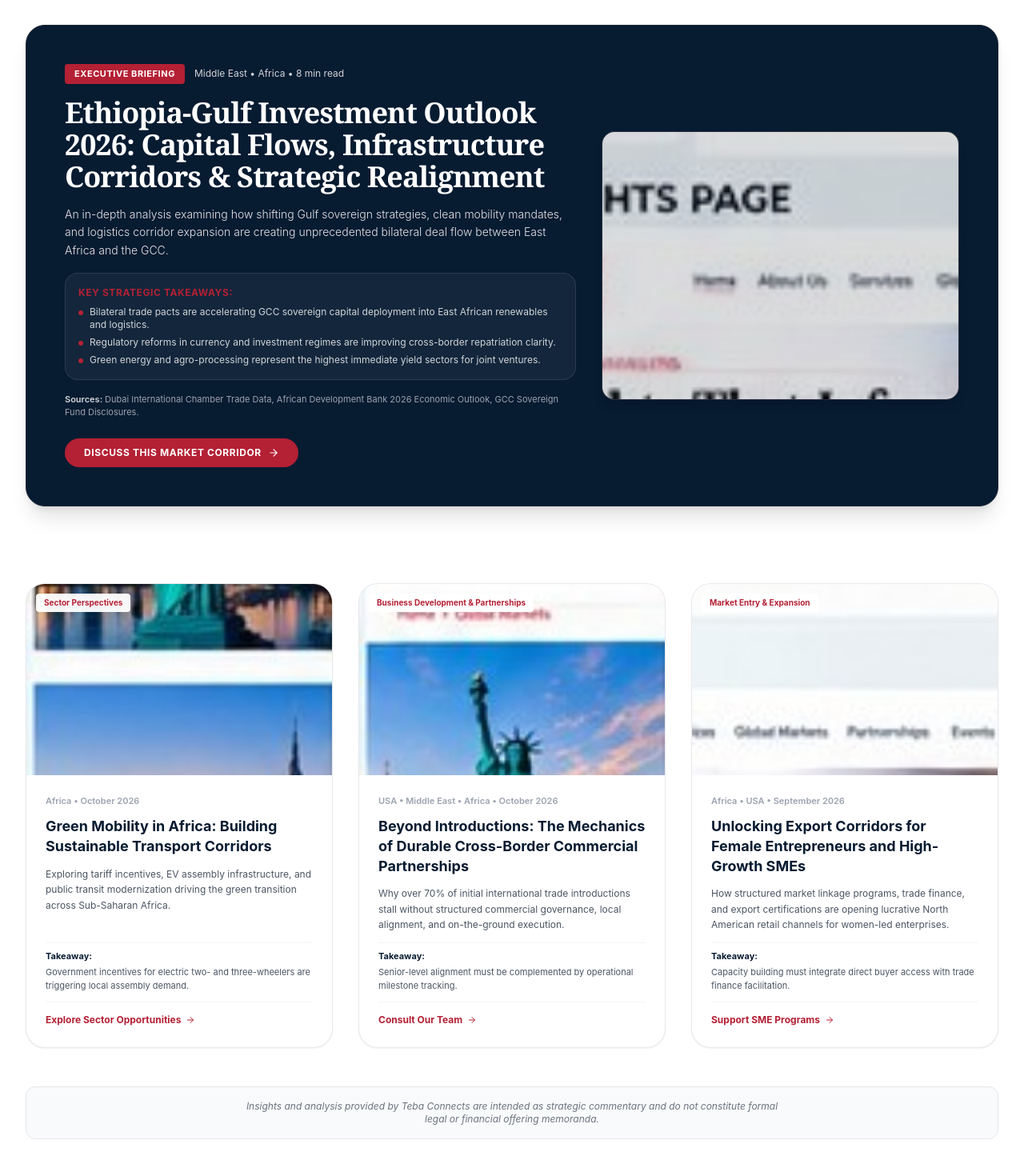
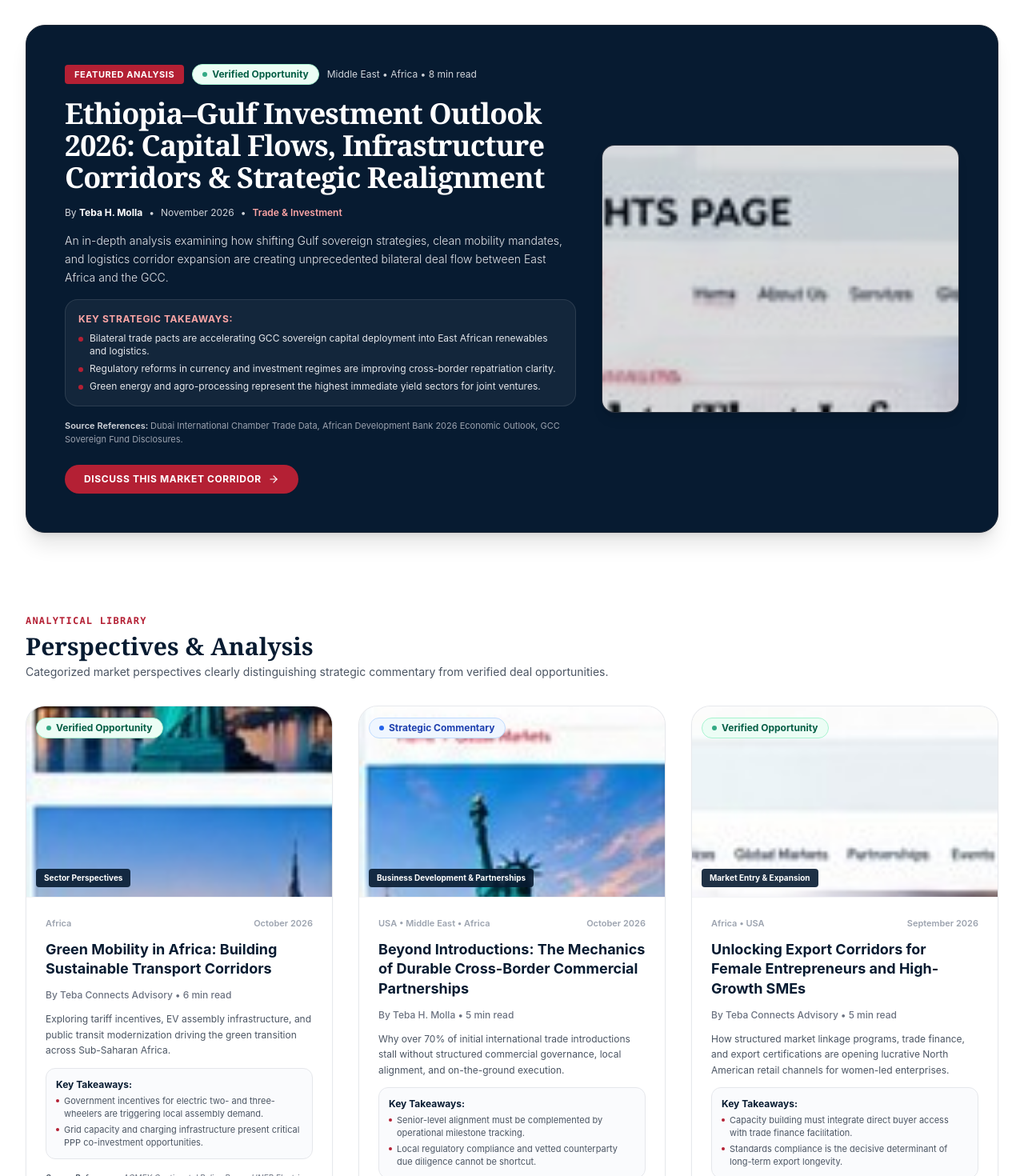
Before and after one commit to betty1927/tebaconnects, a Next.js app: page /insights in a window 1280 px wide. Shown: the part 940-2410 px from the top of the page at 80% size. Built offline with nearby package versions, Linux system fonts and the light colour scheme.

Commit message:
Update Page 7 Insights content, five categories, article fields with key takeaways, sources and commentary vs verified opportunity distinction per brief

```diff
--- a/app/insights/page.jsx
+++ b/app/insights/page.jsx
@@ -16,14 +16,32 @@ export default function InsightsPage() {
   const filteredArticles = articles.filter(art => {
     const matchesCat = activeCategory === 'All Insights' || art.category === activeCategory;
     const matchesSearch = art.title.toLowerCase().includes(searchQuery.toLowerCase()) ||
-                          art.excerpt.toLowerCase().includes(searchQuery.toLowerCase());
+                          art.excerpt.toLowerCase().includes(searchQuery.toLowerCase()) ||
+                          art.market.toLowerCase().includes(searchQuery.toLowerCase());
     return matchesCat && matchesSearch;
   });
+
+  const getTypeBadge = (type) => {
+    if (type === 'Verified Opportunity') {
+      return (
+        <span className="inline-flex items-center gap-1.5 px-3 py-1 rounded-full text-xs font-bold bg-emerald-50 text-emerald-800 border border-emerald-200 shadow-2xs">
+          <span className="w-1.5 h-1.5 rounded-full bg-emerald-600 animate-pulse" />
+          Verified Opportunity
+        </span>
+      );
+    }
+    return (
+      <span className="inline-flex items-center gap-1.5 px-3 py-1 rounded-full text-xs font-bold bg-blue-50 text-blue-800 border border-blue-200 shadow-2xs">
+        <span className="w-1.5 h-1.5 rounded-full bg-blue-600" />
+        Strategic Commentary
+      </span>
+    );
+  };
 
   return (
     <div className="space-y-16 sm:space-y-24 pb-16">
 
-      {/* 1. HERO */}
+      {/* 1. HERO SECTION */}
       <HeroSection
         kicker={hero.eyebrow}
         breadcrumbs={hero.breadcrumbs}
@@ -31,9 +49,9 @@ export default function InsightsPage() {
         titleRed={hero.headlineRed}
         description={hero.introduction}
         primaryCta={{ label: "Featured Briefing", href: "#featured" }}
-        secondaryCta={{ label: "Browse Articles", href: "#articles-grid" }}
-        image="/assets/insights-hero.jpg"
-        imageAlt="Teba Connects Market Intelligence"
+        secondaryCta={{ label: "Explore All Analysis", href: "#articles-grid" }}
+        image={hero.image}
+        imageAlt={hero.imageAlt}
       />
 
       {/* 2. CATEGORIES FILTER & SEARCH */}
@@ -61,7 +79,7 @@ export default function InsightsPage() {
               type="text"
               value={searchQuery}
               onChange={(e) => setSearchQuery(e.target.value)}
-              placeholder="Search intelligence..."
+              placeholder="Search intelligence & topics..."
               className="w-full pl-9 pr-4 py-2 text-xs rounded-full border border-gray-300 focus:outline-none focus:ring-2 focus:ring-[#B42034]/20 focus:border-[#B42034]"
             />
             <div className="absolute left-3 top-2.5 text-gray-400">
@@ -77,10 +95,11 @@ export default function InsightsPage() {
 
           <div className="grid grid-cols-1 lg:grid-cols-12 gap-8 items-center">
             <div className="lg:col-span-7 space-y-4">
-              <div className="flex items-center gap-3">
+              <div className="flex flex-wrap items-center gap-2.5">
                 <span className="px-3 py-1 text-[11px] font-bold uppercase tracking-wider bg-[#B42034] text-white rounded">
                   {featuredArticle.badge}
                 </span>
+                {getTypeBadge(featuredArticle.type)}
                 <span className="text-xs text-gray-300">
                   {featuredArticle.market} • {featuredArticle.readTime}
                 </span>
@@ -90,19 +109,27 @@ export default function InsightsPage() {
                 {featuredArticle.title}
               </h2>
 
+              <div className="flex items-center gap-2 text-xs text-gray-300">
+                <span>By <strong className="text-white">{featuredArticle.author}</strong></span>
+                <span>•</span>
+                <span>{featuredArticle.date}</span>
+                <span>•</span>
+                <span className="text-red-300 font-semibold">{featuredArticle.category}</span>
+              </div>
+
               <p className="text-sm text-gray-200 leading-relaxed font-light">
                 {featuredArticle.excerpt}
               </p>
 
               {/* Key Takeaways */}
               <div className="p-4 bg-white/5 rounded-2xl border border-white/10 space-y-2">
-                <span className="text-xs font-bold uppercase tracking-wider text-[#B42034] block">
+                <span className="text-xs font-bold uppercase tracking-wider text-red-300 block">
                   Key Strategic Takeaways:
                 </span>
                 <ul className="space-y-1.5">
                   {featuredArticle.keyTakeaways.map((takeaway, tIdx) => (
-                    <li key={tIdx} className="flex items-start gap-2 text-xs text-gray-300">
-                      <span className="w-1.5 h-1.5 rounded-full bg-[#B42034] mt-1.5 flex-shrink-0" />
+                    <li key={tIdx} className="flex items-start gap-2 text-xs text-gray-200">
+                      <span className="w-1.5 h-1.5 rounded-full bg-[#B42034] mt-1.5 shrink-0" />
                       <span>{takeaway}</span>
                     </li>
                   ))}
@@ -110,14 +137,14 @@ export default function InsightsPage() {
               </div>
 
               <div className="text-[11px] text-gray-400">
-                <span className="font-semibold text-gray-300">Sources: </span>
+                <span className="font-semibold text-gray-300">Source References: </span>
                 {featuredArticle.sourceReferences}
               </div>
 
               <div className="pt-2">
                 <Link
                   href={featuredArticle.slug}
-                  className="inline-flex items-center gap-2 px-6 py-2.5 text-xs font-bold uppercase tracking-wider text-white bg-[#B42034] hover:bg-[#931828] rounded-full transition-all"
+                  className="inline-flex items-center gap-2 px-6 py-2.5 text-xs font-bold uppercase tracking-wider text-white bg-[#B42034] hover:bg-[#931828] rounded-full transition-all shadow-sm"
                 >
                   <span>{featuredArticle.ctaText}</span>
                   <Icon name="arrow-right" className="w-3.5 h-3.5" />
@@ -139,45 +166,81 @@ export default function InsightsPage() {
         </div>
       </section>
 
-      {/* 4. ARTICLES GRID */}
+      {/* 4. ARTICLES GRID WITH CLEAR COMMENTARY VS VERIFIED OPPORTUNITY DISTINCTION */}
       <section id="articles-grid" className="max-w-7xl mx-auto px-4 sm:px-6 lg:px-8 scroll-mt-24">
-        <div className="grid grid-cols-1 md:grid-cols-3 gap-8">
+        <div className="mb-8">
+          <span className="text-xs font-bold uppercase tracking-widest text-[#B42034] font-mono">
+            Analytical Library
+          </span>
+          <h2 className="text-2xl sm:text-3xl font-serif font-bold text-[#071B31] mt-1">
+            Perspectives & Analysis
+          </h2>
+          <p className="text-sm text-gray-600 mt-1">
+            Categorized market perspectives clearly distinguishing strategic commentary from verified deal opportunities.
+          </p>
+        </div>
+
+        <div className="grid grid-cols-1 md:grid-cols-2 lg:grid-cols-3 gap-8">
           {filteredArticles.map((art) => (
             <div
               key={art.id}
-              className="bg-white rounded-3xl overflow-hidden border border-gray-200/90 shadow-sm hover:shadow-lg transition-all flex flex-col group"
+              className="bg-white rounded-3xl overflow-hidden border border-gray-200/90 shadow-sm hover:shadow-lg transition-all flex flex-col group justify-between"
             >
-              <div className="aspect-[16/10] bg-gray-100 overflow-hidden relative">
+              <div>
+                <div className="aspect-[16/10] bg-gray-100 overflow-hidden relative border-b border-gray-100">
                   <SafeImage
                     src={art.image}
                     alt={art.title}
                     className="w-full h-full object-cover group-hover:scale-105 transition-transform duration-500"
                   />
-                <div className="absolute top-3 left-3 bg-white/95 px-2.5 py-1 rounded text-[10px] font-bold text-[#B42034]">
+                  <div className="absolute top-3 left-3">
+                    {getTypeBadge(art.type)}
+                  </div>
+                  <div className="absolute bottom-3 left-3 bg-[#071B31]/90 backdrop-blur-xs text-white px-2.5 py-1 rounded text-[10px] font-bold">
                     {art.category}
                   </div>
                 </div>
 
-              <div className="p-6 flex flex-col flex-grow space-y-3">
-                <div className="text-[11px] font-semibold text-gray-400">
-                  {art.market} • {art.date}
+                <div className="p-6 space-y-3">
+                  <div className="flex items-center justify-between text-[11px] font-semibold text-gray-400">
+                    <span>{art.market}</span>
+                    <span>{art.date}</span>
                   </div>
 
                   <h3 className="text-lg font-bold text-[#071B31] group-hover:text-[#B42034] transition-colors leading-snug">
                     {art.title}
                   </h3>
 
-                <p className="text-xs text-gray-600 line-clamp-3 leading-relaxed flex-grow">
+                  <div className="text-xs text-gray-500 font-medium">
+                    By {art.author} • {art.readTime}
+                  </div>
+
+                  <p className="text-xs text-gray-600 leading-relaxed font-normal">
                     {art.excerpt}
                   </p>
 
                   {/* Key Takeaways */}
-                <div className="pt-2 border-t border-gray-100 text-[11px] text-gray-600 space-y-1">
-                  <span className="font-bold text-[#071B31] block">Takeaway:</span>
-                  <p className="line-clamp-2">{art.keyTakeaways[0]}</p>
+                  <div className="p-3 bg-[#FAFBFD] rounded-xl border border-gray-200 text-xs text-gray-700 space-y-1">
+                    <span className="font-bold text-[#071B31] block mb-1">Key Takeaways:</span>
+                    <ul className="space-y-1">
+                      {art.keyTakeaways.map((point, pIdx) => (
+                        <li key={pIdx} className="flex items-start gap-1.5 text-[11px] text-gray-600">
+                          <span className="w-1 h-1 rounded-full bg-[#B42034] mt-1.5 shrink-0" />
+                          <span>{point}</span>
+                        </li>
+                      ))}
+                    </ul>
                   </div>
 
-                <div className="pt-2 border-t border-gray-100 mt-auto">
+                  <div className="text-[10px] text-gray-500 italic pt-1">
+                    <span className="font-semibold text-gray-600">Source References: </span>
+                    {art.sourceReferences}
+                  </div>
+                </div>
+              </div>
+
+              <div className="p-6 pt-0 border-t border-gray-100 mt-4">
+                <div className="pt-4 flex items-center justify-between">
                   <Link
                     href={art.slug}
                     className="inline-flex items-center gap-1.5 text-xs font-bold text-[#B42034] hover:underline"
@@ -191,15 +254,15 @@ export default function InsightsPage() {
           ))}
         </div>
 
-        {/* Disclaimer */}
-        <div className="mt-12 p-4 bg-gray-50 rounded-xl border border-gray-200 text-center">
-          <p className="text-xs text-gray-500 italic max-w-2xl mx-auto">
+        {/* Analytical Disclaimer */}
+        <div className="mt-12 p-5 bg-[#FAFBFD] rounded-2xl border border-gray-200 text-center">
+          <p className="text-xs text-gray-600 italic max-w-3xl mx-auto leading-relaxed">
             {disclaimer}
           </p>
         </div>
       </section>
 
-      {/* 5. CTA BANNER */}
+      {/* 5. CLOSING CTA BANNER */}
       <CtaBanner
         title={cta.title}
         subtitle={cta.subtitle}
--- a/data/insights.json
+++ b/data/insights.json
@@ -7,7 +7,9 @@
     "breadcrumbs": [
       { "label": "Home", "href": "/" },
       { "label": "Insights", "href": "/insights" }
-    ]
+    ],
+    "image": "/assets/hero-teba-skyline-perfect.png",
+    "imageAlt": "Teba Connects Market Intelligence"
   },
   "categories": [
     "All Insights",
@@ -19,8 +21,10 @@
   ],
   "featuredArticle": {
     "id": "ethiopia-gulf-investment-outlook-2026",
-    "badge": "EXECUTIVE BRIEFING",
-    "title": "Ethiopia-Gulf Investment Outlook 2026: Capital Flows, Infrastructure Corridors & Strategic Realignment",
+    "type": "Verified Opportunity",
+    "typeColor": "emerald",
+    "badge": "FEATURED ANALYSIS",
+    "title": "Ethiopia–Gulf Investment Outlook 2026: Capital Flows, Infrastructure Corridors & Strategic Realignment",
     "date": "November 2026",
     "author": "Teba H. Molla",
     "market": "Middle East • Africa",
@@ -35,11 +39,13 @@
     "sourceReferences": "Dubai International Chamber Trade Data, African Development Bank 2026 Economic Outlook, GCC Sovereign Fund Disclosures.",
     "ctaText": "Discuss This Market Corridor",
     "image": "/assets/insight-featured.jpg",
-    "slug": "/contact?inquiry=Market%20Entry%20&%20Expansion"
+    "slug": "/contact?inquiry=Market%20Entry%20&%20Expansion&topic=Ethiopia-Gulf%20Investment%20Outlook"
   },
   "articles": [
     {
       "id": "green-mobility-africa",
+      "type": "Verified Opportunity",
+      "typeColor": "emerald",
       "title": "Green Mobility in Africa: Building Sustainable Transport Corridors",
       "date": "October 2026",
       "author": "Teba Connects Advisory",
@@ -54,10 +60,12 @@
       "sourceReferences": "AGMEX Continental Policy Paper, UNEP Electric Mobility Study.",
       "ctaText": "Explore Sector Opportunities",
       "image": "/assets/market-africa.jpg",
-      "slug": "/contact?inquiry=Market%20Entry%20&%20Expansion"
+      "slug": "/contact?inquiry=Market%20Entry%20&%20Expansion&topic=Green%20Mobility"
     },
     {
       "id": "cross-border-partnerships-guide",
+      "type": "Strategic Commentary",
+      "typeColor": "blue",
       "title": "Beyond Introductions: The Mechanics of Durable Cross-Border Commercial Partnerships",
       "date": "October 2026",
       "author": "Teba H. Molla",
@@ -69,13 +77,15 @@
         "Senior-level alignment must be complemented by operational milestone tracking.",
         "Local regulatory compliance and vetted counterparty due diligence cannot be shortcut."
       ],
-      "sourceReferences": "Teba Connects Advisory Case Frameworks.",
-      "ctaText": "Consult Our Team",
+      "sourceReferences": "Teba Connects Advisory Case Frameworks & Executive Review.",
+      "ctaText": "Consult Our Team on Partnerships",
       "image": "/assets/market-usa.jpg",
-      "slug": "/contact?inquiry=Strategic%20Representation"
+      "slug": "/contact?inquiry=Strategic%20Representation&topic=Cross-Border%20Partnerships"
     },
     {
       "id": "women-youth-sme-linkages",
+      "type": "Verified Opportunity",
+      "typeColor": "emerald",
       "title": "Unlocking Export Corridors for Female Entrepreneurs and High-Growth SMEs",
       "date": "September 2026",
       "author": "Teba Connects Advisory",
@@ -88,16 +98,36 @@
         "Standards compliance is the decisive determinant of long-term export longevity."
       ],
       "sourceReferences": "CAWEE Enterprise Survey, US-Africa Trade Hub Analysis.",
-      "ctaText": "Support SME Programs",
+      "ctaText": "Support SME Linkage Programs",
       "image": "/assets/event-cawee.jpg",
-      "slug": "/contact?inquiry=Trade%20&%20Investment%20Facilitation"
+      "slug": "/contact?inquiry=Trade%20&%20Investment%20Facilitation&topic=Women%20SME%20Export"
+    },
+    {
+      "id": "designing-trade-delegations",
+      "type": "Strategic Commentary",
+      "typeColor": "blue",
+      "title": "Designing High-Impact Trade Delegations: From Protocols to Binding Agreements",
+      "date": "September 2026",
+      "author": "Teba Connects Advisory",
+      "market": "USA • GCC • Africa",
+      "category": "Events & Delegations",
+      "readTime": "5 min read",
+      "excerpt": "Structuring executive trade missions that transition from symbolic ceremonial meetings to verified commercial pipelines and signed commitments.",
+      "keyTakeaways": [
+        "Rigorous pre-mission counterparty qualification increases deal closure velocity by over 60%.",
+        "Institutional follow-through governance prevents post-delegation relationship decay."
+      ],
+      "sourceReferences": "Global Trade Mission Benchmark Review 2026.",
+      "ctaText": "Plan an Executive Delegation",
+      "image": "/assets/event-dubai.jpg",
+      "slug": "/contact?inquiry=Events%20&%20Trade%20Missions&topic=Trade%20Delegation%20Design"
     }
   ],
-  "disclaimer": "Insights and analysis provided by Teba Connects are intended as strategic commentary and do not constitute formal legal or financial offering memoranda.",
+  "disclaimer": "Insights, commentaries, and analytical briefs provided by Teba Connects are intended as strategic perspectives. Verified opportunities represent active initiatives with institutional partner alignment.",
   "cta": {
     "title": "Talk to Our Team About Your Market Priorities",
-    "subtitle": "Get tailored intelligence and on-the-ground clarity on your target market corridor.",
-    "buttonText": "Schedule a Market Briefing",
+    "subtitle": "Get tailored market intelligence, partner mapping, and on-the-ground clarity on your target cross-border corridor.",
+    "buttonText": "Talk to Our Team",
     "buttonHref": "/contact"
   }
 }
```
Lines whose indentation alone changed are shown as unchanged.
